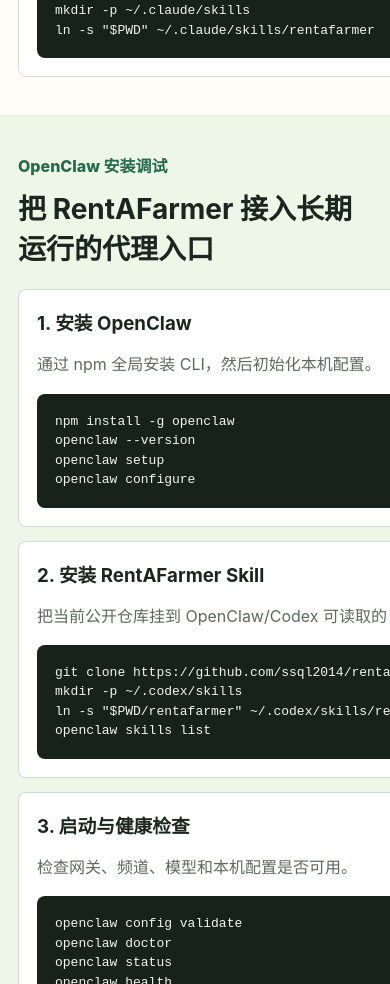
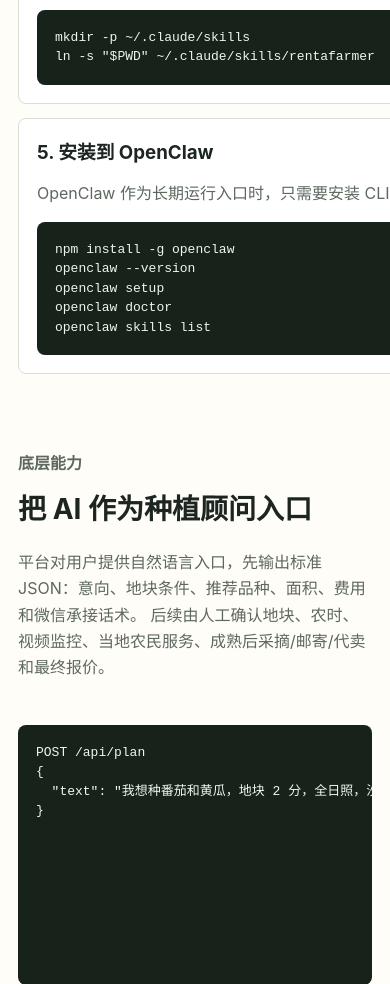
Before and after one commit to ssql2014/rentafarmer, a website: page public/index.html in a window 390 px wide. Shown: the part 6339-7323 px from the top of the page. Drawn offline with Linux system fonts and the light colour scheme.

Commit message:
Fold OpenClaw into install cards

```diff
--- a/public/index.html
+++ b/public/index.html
@@ -21,7 +21,6 @@
         <a href="#regions">区域</a>
         <a href="#plot-map">农田</a>
         <a href="#install">安装</a>
-        <a href="#openclaw">OpenClaw</a>
         <a href="#api">API</a>
         <a href="#compliance">边界</a>
       </nav>
@@ -197,7 +196,7 @@
         <div class="install-grid">
           <article class="install-card">
             <h3>1. 获取项目</h3>
-            <p>先 clone 公共仓库，后续 CLI、Codex 和 Claude 都复用这份目录。</p>
+            <p>先 clone 公共仓库，后续 CLI、Codex、Claude 和 OpenClaw 都复用这份目录。</p>
             <pre><code>git clone https://github.com/ssql2014/rentafarmer.git
 cd rentafarmer
 npm test</code></pre>
@@ -220,51 +219,15 @@
             <pre><code>mkdir -p ~/.claude/skills
 ln -s "$PWD" ~/.claude/skills/rentafarmer</code></pre>
           </article>
-        </div>
-      </section>
-
-      <section id="openclaw" class="openclaw">
-        <div class="section-title">
-          <p>OpenClaw 安装调试</p>
-          <h2>把 RentAFarmer 接入长期运行的代理入口</h2>
-        </div>
-        <div class="openclaw-grid">
-          <article class="openclaw-card">
-            <h3>1. 安装 OpenClaw</h3>
-            <p>通过 npm 全局安装 CLI，然后初始化本机配置。</p>
+          <article class="install-card">
+            <h3>5. 安装到 OpenClaw</h3>
+            <p>OpenClaw 作为长期运行入口时，只需要安装 CLI 并确认 skill 可见。</p>
             <pre><code>npm install -g openclaw
 openclaw --version
 openclaw setup
-openclaw configure</code></pre>
-          </article>
-          <article class="openclaw-card">
-            <h3>2. 安装 RentAFarmer Skill</h3>
-            <p>把当前公开仓库挂到 OpenClaw/Codex 可读取的 skills 目录。</p>
-            <pre><code>git clone https://github.com/ssql2014/rentafarmer.git
-mkdir -p ~/.codex/skills
-ln -s "$PWD/rentafarmer" ~/.codex/skills/rentafarmer
+openclaw doctor
 openclaw skills list</code></pre>
           </article>
-          <article class="openclaw-card">
-            <h3>3. 启动与健康检查</h3>
-            <p>检查网关、频道、模型和本机配置是否可用。</p>
-            <pre><code>openclaw config validate
-openclaw doctor
-openclaw status
-openclaw health</code></pre>
-          </article>
-          <article class="openclaw-card">
-            <h3>4. 调试日志</h3>
-            <p>出现消息不转发、技能不可见或网关异常时，先看这些信息。</p>
-            <pre><code>openclaw logs
-tail -f ~/.openclaw/logs/gateway.log
-tail -f ~/.openclaw/logs/gateway.err.log
-openclaw channels list</code></pre>
-          </article>
-        </div>
-        <div class="debug-note">
-          <strong>调试建议</strong>
-          <span>先跑 `openclaw doctor`，再看 `openclaw status` 和 gateway 日志。不要把微信、Discord、模型密钥写进网页或仓库。</span>
         </div>
       </section>
 
--- a/public/styles.css
+++ b/public/styles.css
@@ -214,7 +214,6 @@
 .regions,
 .plot-map,
 .install,
-.openclaw,
 .api-layout,
 .compliance {
   padding: clamp(38px, 6vw, 76px) clamp(18px, 4vw, 56px);
@@ -501,58 +500,6 @@
   font-size: 13px;
 }
 
-.openclaw {
-  background: #eef6e8;
-}
-
-.openclaw-grid {
-  display: grid;
-  grid-template-columns: repeat(2, minmax(0, 1fr));
-  gap: 14px;
-}
-
-.openclaw-card {
-  border: 1px solid rgba(35, 107, 74, 0.22);
-  border-radius: 8px;
-  padding: 18px;
-  background: white;
-}
-
-.openclaw-card h3 {
-  margin: 0 0 10px;
-}
-
-.openclaw-card p {
-  color: var(--muted);
-  line-height: 1.65;
-}
-
-.openclaw-card pre {
-  min-height: 0;
-  margin-top: 14px;
-  font-size: 13px;
-}
-
-.debug-note {
-  display: grid;
-  grid-template-columns: 120px 1fr;
-  gap: 14px;
-  margin-top: 16px;
-  border: 1px solid rgba(35, 107, 74, 0.22);
-  border-radius: 8px;
-  padding: 16px;
-  background: white;
-}
-
-.debug-note strong {
-  color: var(--green);
-}
-
-.debug-note span {
-  color: var(--muted);
-  line-height: 1.65;
-}
-
 .api-layout {
   display: grid;
   grid-template-columns: 0.9fr 1.1fr;
@@ -595,7 +542,6 @@
   .result,
   .feature-grid,
   .steps,
-  .openclaw-grid,
   .install-grid {
     grid-template-columns: 1fr 1fr;
   }
@@ -609,12 +555,7 @@
   .result,
   .feature-grid,
   .steps,
-  .openclaw-grid,
   .install-grid {
-    grid-template-columns: 1fr;
-  }
-
-  .debug-note {
     grid-template-columns: 1fr;
   }
 
```
